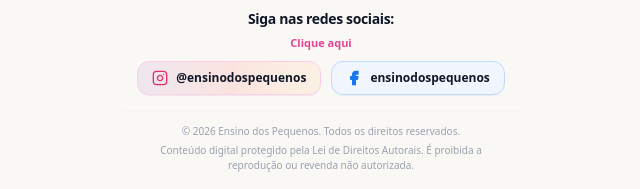
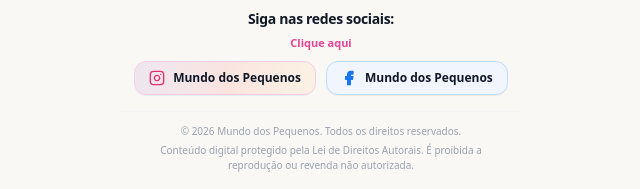
Before and after one commit to jfagundes363-bot/ensinodospequenos, a React (Vite) app: page / in a window 1280 px wide. Shown: the part 9295-9484 px from the top of the page, without its empty margins (319-959 px from the left). Built offline with nearby package versions, Linux system fonts and the light colour scheme.

Commit message:
Add files via upload

```diff
--- a/src/components/FooterSection.tsx
+++ b/src/components/FooterSection.tsx
@@ -2,8 +2,8 @@ import React from 'react';
 import { ShieldCheck, Instagram, Facebook } from 'lucide-react';
 
 export const FooterSection: React.FC = () => {
-  const instagramUrl = "https://www.instagram.com/ensinodospequenos/#";
-  const facebookUrl = "https://www.facebook.com/profile.php?id=61593207399471";
+  const instagramUrl = "https://www.instagram.com/mundoodospequenos/";
+  const facebookUrl = "https://www.facebook.com/profile.php?id=61594285948910";
 
   return (
     <footer className="w-full max-w-[430px] mx-auto py-8 px-4 text-center border-t border-gray-200/90 mt-4" id="footer-direitos-autorais">
@@ -32,10 +32,10 @@ export const FooterSection: React.FC = () => {
               rel="noopener noreferrer"
               id="link-social-instagram"
               className="inline-flex items-center gap-2 px-3.5 py-2 rounded-xl bg-gradient-to-r from-[#833ab4]/10 via-[#fd1d1d]/10 to-[#fcb045]/10 border border-pink-200 hover:border-pink-400 text-xs font-bold text-gray-900 shadow-2xs hover:shadow-xs transition-all active:scale-[0.98] cursor-pointer"
-              title="Instagram @ensinodospequenos"
+              title="Instagram Mundo dos Pequenos"
             >
               <Instagram className="w-4 h-4 text-[#E1306C] shrink-0" />
-              <span>@ensinodospequenos</span>
+              <span>Mundo dos Pequenos</span>
             </a>
 
             {/* Facebook Button */}
@@ -45,17 +45,17 @@ export const FooterSection: React.FC = () => {
               rel="noopener noreferrer"
               id="link-social-facebook"
               className="inline-flex items-center gap-2 px-3.5 py-2 rounded-xl bg-blue-50/80 border border-blue-200 hover:border-blue-400 text-xs font-bold text-gray-900 shadow-2xs hover:shadow-xs transition-all active:scale-[0.98] cursor-pointer"
-              title="Facebook Ensino dos Pequenos"
+              title="Facebook Mundo dos Pequenos"
             >
               <Facebook className="w-4 h-4 text-[#1877F2] shrink-0 fill-[#1877F2]" />
-              <span>ensinodospequenos</span>
+              <span>Mundo dos Pequenos</span>
             </a>
           </div>
         </div>
 
         {/* Direitos Autorais e Políticas */}
         <div className="pt-3 border-t border-gray-100 text-[10px] text-gray-400 space-y-1">
-          <p>© {new Date().getFullYear()} Ensino dos Pequenos. Todos os direitos reservados.</p>
+          <p>© {new Date().getFullYear()} Mundo dos Pequenos. Todos os direitos reservados.</p>
           <p className="max-w-[340px] mx-auto leading-normal">
             Conteúdo digital protegido pela Lei de Direitos Autorais. É proibida a reprodução ou revenda não autorizada.
           </p>
```
